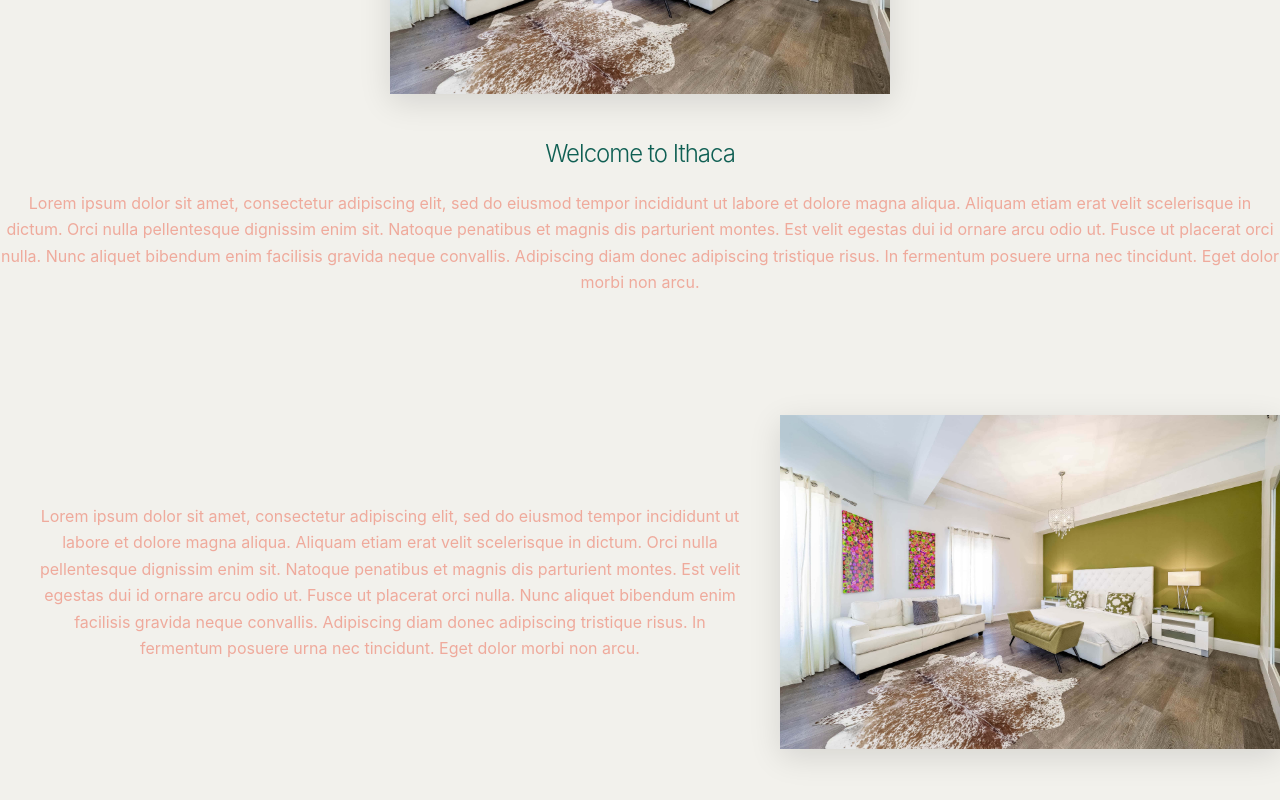
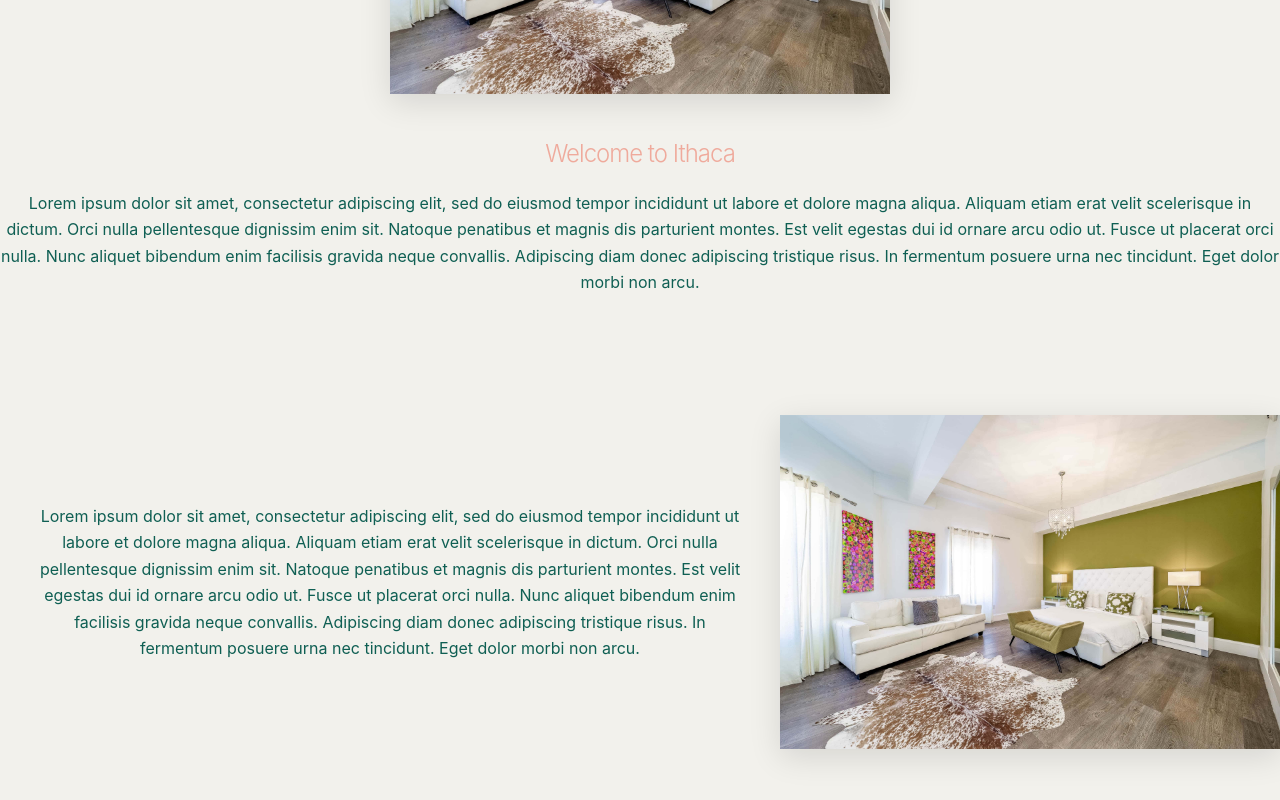
Before and after one commit to dmartss/ithaca-south-beach, a Next.js app: page / in a window 1280 px wide. Shown: the part 360-1160 px from the top of the page. Built offline with nearby package versions, Linux system fonts and the light colour scheme; a web font is replaced by a local one.

Commit message:
text colors

```diff
--- a/components/section-header.js
+++ b/components/section-header.js
@@ -20,9 +20,9 @@ export default withPure(({ id, title, description, className, margin = '0 0 5rem
         }
       `}
     </style>
-    <h2 id={id} className="mute fw3">
+    <h2 id={id} className="subtitle fw3">
       {title}
     </h2>
-    {description && <p className="f-reset subtitle fw4">{description}</p>}
+    {description && <p className="f-reset mute fw4">{description}</p>}
   </div>
 ))
--- a/components/section.js
+++ b/components/section.js
@@ -24,6 +24,6 @@ export default withPure(({ description, margin = '0 0 5rem 0', reverse, children
       `}
     </style>
     {children}
-    {description && <p className="f-reset subtitle fw4">{description}</p>}
+    {description && <p className="f-reset mute fw4">{description}</p>}
   </div>
 ))
```
